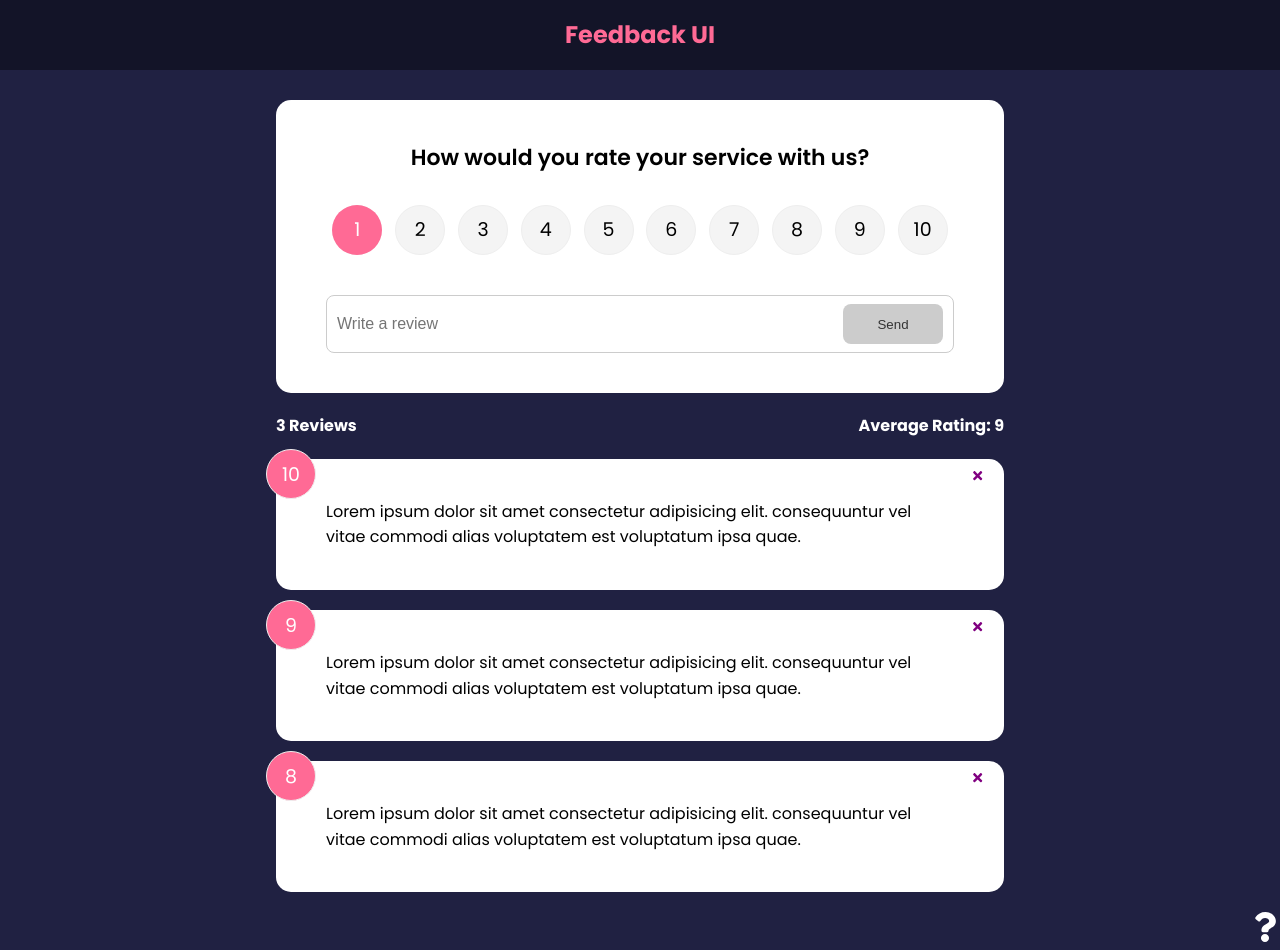
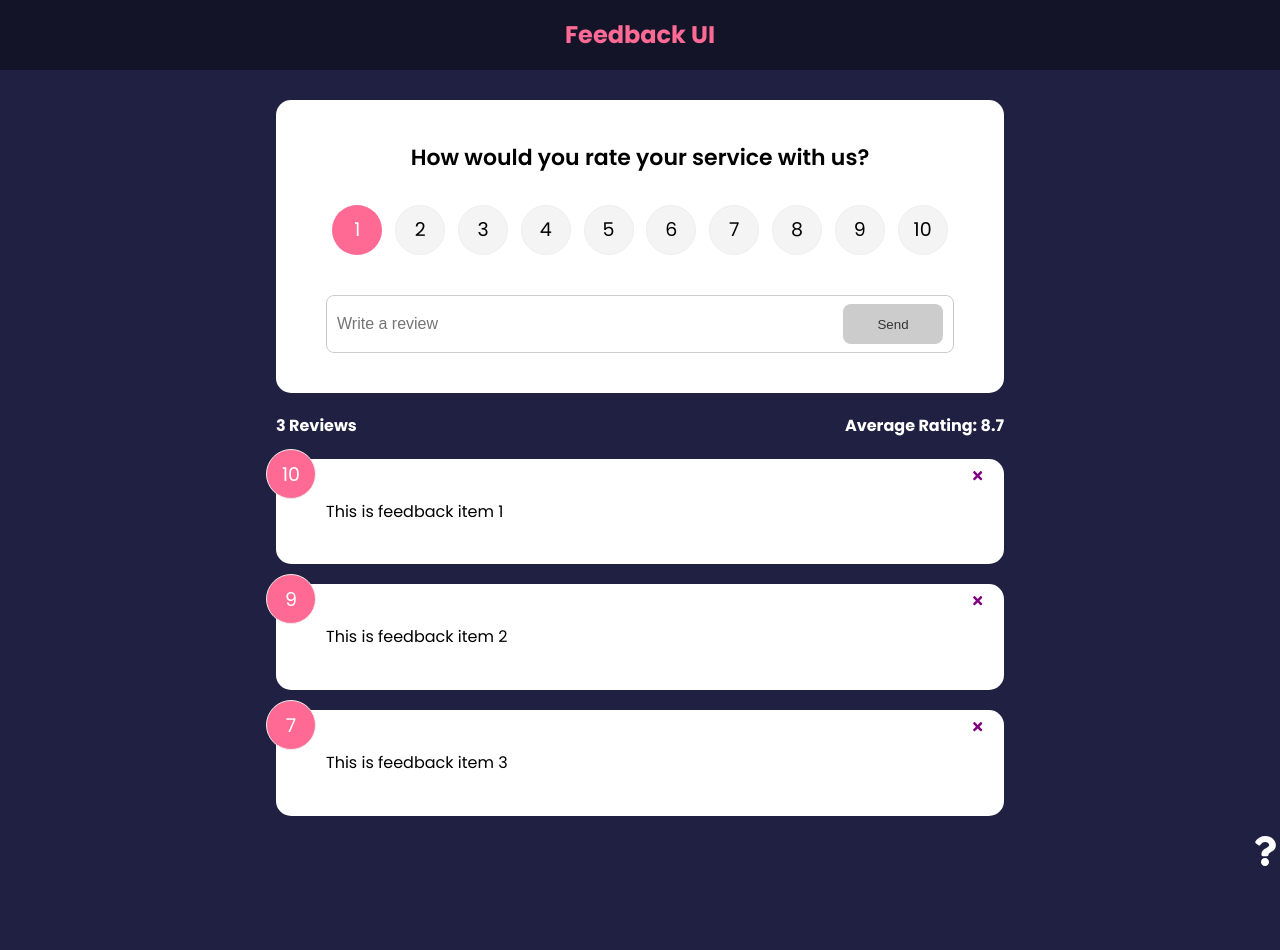
Before and after one commit to thercpery/feedback-app, a React (Create React App) app: page / in a window 1280 px wide. After the commit the page ends 873 px from the top, so only its background shows below. Built offline with nearby package versions, Linux system fonts and the light colour scheme.

Commit message:
moved addFeedback and deleteFeedback to FeedbackContext.js and removed handleAdd and handleDelete props on components.

```diff
--- a/src/App.js
+++ b/src/App.js
@@ -1,29 +1,17 @@
 import React from 'react';
-import { useState } from 'react';
-import { v4 as uuid } from 'uuid';
 import { BrowserRouter as Router, Routes, Route } from 'react-router-dom';
 import Header from './components/Header';
 import FeedbackList from './components/FeedbackList';
 import FeedbackStats from './components/FeedbackStats';
 import FeedbackForm from './components/FeedbackForm';
 import AboutIconLink from './components/AboutIconLink';
-import FeedbackData from './data/FeedbackData';
 import AboutPage from './pages/AboutPage';
+import { FeedbackProvider } from './context/FeedbackContext';
 
 function App() {
-  const [feedback, setFeedback] = useState(FeedbackData);
-  const deleteFeedback = (id) => {
-    if (window.confirm('Are you sure you want to delete?')) {
-      setFeedback(feedback.filter((item) => item.id !== id));
-    }
-  };
-
-  const addFeedback = (newFeedback) => {
-    newFeedback.id = uuid();
-    setFeedback([newFeedback, ...feedback])
-  };
 
 	return (
+    <FeedbackProvider>
       <Router>
         <Header />
         <div className="container">
@@ -33,12 +21,9 @@ function App() {
               path='/'
               element={
                 <>
-                <FeedbackForm handleAdd={addFeedback} />
-                <FeedbackStats feedback={feedback} />
-                <FeedbackList
-                  feedback={feedback}
-                  handleDelete={deleteFeedback}
-                />
+                  <FeedbackForm />
+                  <FeedbackStats />
+                  <FeedbackList />
                 </>
               }>
             </Route>
@@ -47,6 +32,7 @@ function App() {
         </div>
         <AboutIconLink/>
       </Router>
+    </FeedbackProvider>
 	)
 }
 
--- a/src/components/FeedbackForm.jsx
+++ b/src/components/FeedbackForm.jsx
@@ -1,15 +1,16 @@
-import React from 'react';
-import { useState } from 'react';
-import { PropTypes } from 'prop-types';
+import React, { useState, useContext } from 'react';
 import RatingSelect from './RatingSelect';
 import Card from './shared/Card';
 import Button from './shared/Button';
+import { FeedbackContext } from '../context/FeedbackContext';
 
-const FeedbackForm = ({ handleAdd }) => {
+const FeedbackForm = () => {
   const [text, setText] = useState('');
   const [rating, setRating] = useState(10);
   const [btnDisabled, setBtnDisabled] = useState(true);
   const [message, setMessage] = useState('');
+
+  const { addFeedback } = useContext(FeedbackContext);
 
   const handleTextChange = (e) => {
     if (text === '') {
@@ -32,7 +33,7 @@ const FeedbackForm = ({ handleAdd }) => {
         text,
         rating,
       };
-      handleAdd(newFeedback);
+      addFeedback(newFeedback);
 
       setText('');
     }
@@ -57,10 +58,6 @@ const FeedbackForm = ({ handleAdd }) => {
       </form>
     </Card>
   )
-}
-
-FeedbackForm.propTypes = {
-  handleAdd: PropTypes.func,
 };
 
 export default FeedbackForm;
--- a/src/components/FeedbackItem.jsx
+++ b/src/components/FeedbackItem.jsx
@@ -1,14 +1,16 @@
-import React from 'react';
+import React, { useContext } from 'react';
 import { FaTimes } from 'react-icons/fa';
 import { PropTypes } from 'prop-types';
 import Card from './shared/Card';
+import { FeedbackContext } from '../context/FeedbackContext';
 
-const FeedbackItem = ({ item, handleDelete }) => {
+const FeedbackItem = ({ item }) => {
+  const { deleteFeedback } = useContext(FeedbackContext);
   const { id, rating, text } = item;
   return (
     <Card>
       <div className="num-display">{rating}</div>
-      <button onClick={() => handleDelete(id)} className="close">
+      <button onClick={() => deleteFeedback(id)} className="close">
         <FaTimes color='purple' />
       </button>
       <div className="text-display">{text}</div>
@@ -17,8 +19,7 @@ const FeedbackItem = ({ item, handleDelete }) => {
 }
 
 FeedbackItem.propTypes = {
-  item: PropTypes.object.isRequired,
-  handleDelete: PropTypes.func
+  item: PropTypes.object.isRequired
 };
 
 export default FeedbackItem;
--- a/src/components/FeedbackList.jsx
+++ b/src/components/FeedbackList.jsx
@@ -1,9 +1,11 @@
-import React from 'react';
-import { PropTypes } from 'prop-types';
+import React, { useContext } from 'react';
 import { motion, AnimatePresence } from 'framer-motion';
 import FeedbackItem from './FeedbackItem';
+import { FeedbackContext } from '../context/FeedbackContext';
 
-const FeedbackList = ({ feedback, handleDelete }) => {
+const FeedbackList = () => {
+  const { feedback } = useContext(FeedbackContext);
+
   if (!feedback || feedback.length === 0) {
     return <p>No Feedback Yet</p>
   }
@@ -19,9 +21,9 @@ const FeedbackList = ({ feedback, handleDelete }) => {
             exit={{opacity: 0}}
           >
             <FeedbackItem
-            key={item.id}
-            item={item}
-            handleDelete={handleDelete} />
+              key={item.id}
+              item={item}
+             />
           </motion.div>
         ))}
       </AnimatePresence>
@@ -43,15 +45,5 @@ FeedbackList.defaultProps = {
   feedback: [],
 };
 
-FeedbackList.propTypes = {
-  feedback: PropTypes.arrayOf(
-    PropTypes.shape({
-      id: PropTypes.number.isRequired,
-      text: PropTypes.string.isRequired,
-      rating: PropTypes.number.isRequired,
-    }),
-  ),
-  handleDelete: PropTypes.func,
-};
 
 export default FeedbackList;
--- a/src/components/FeedbackStats.jsx
+++ b/src/components/FeedbackStats.jsx
@@ -1,7 +1,8 @@
-import React from 'react';
-import { PropTypes } from 'prop-types';
+import React, { useContext } from 'react';
+import { FeedbackContext } from '../context/FeedbackContext';
 
-const FeedbackStats = ({ feedback }) => {
+const FeedbackStats = () => {
+  const { feedback } = useContext(FeedbackContext);
   // Calculate ratings avg
   let average = feedback.reduce((acc, cur) => {
     return acc + cur.rating
@@ -17,14 +18,14 @@ const FeedbackStats = ({ feedback }) => {
   );
 }
 
-FeedbackStats.propTypes = {
-  feedback: PropTypes.arrayOf(
-    PropTypes.shape({
-      id: PropTypes.number.isRequired,
-      text: PropTypes.string.isRequired,
-      rating: PropTypes.number.isRequired,
-    }),
-  ),
-}
+// FeedbackStats.propTypes = {
+//   feedback: PropTypes.arrayOf(
+//     PropTypes.shape({
+//       id: PropTypes.number.isRequired,
+//       text: PropTypes.string.isRequired,
+//       rating: PropTypes.number.isRequired,
+//     }),
+//   ),
+// }
 
 export default FeedbackStats;
--- /dev/null
+++ b/src/context/FeedbackContext.js
@@ -0,0 +1,52 @@
+import React, { createContext, useState } from 'react';
+import { v4 as uuid } from 'uuid';
+import { PropTypes } from 'prop-types';
+
+export const FeedbackContext = createContext();
+
+export const FeedbackProvider = ({ children }) => {
+  const [feedback, setFeedback] = useState([
+    {
+      id: 1,
+      text: 'This is feedback item 1',
+      rating: 10,
+    },
+    {
+      id: 2,
+      text: 'This is feedback item 2',
+      rating: 9,
+    },
+    {
+      id: 3,
+      text: 'This is feedback item 3',
+      rating: 7,
+    },
+  ]);
+
+  const addFeedback = (newFeedback) => {
+    newFeedback.id = uuid();
+    setFeedback([newFeedback, ...feedback])
+  };
+
+  const deleteFeedback = (id) => {
+    if (window.confirm('Are you sure you want to delete?')) {
+      setFeedback(feedback.filter((item) => item.id !== id));
+    }
+  };
+
+  return (
+    <FeedbackContext.Provider
+      value={{
+        feedback,
+        deleteFeedback,
+        addFeedback,
+      }}
+    >
+      {children}
+    </FeedbackContext.Provider>
+  );
+};
+
+FeedbackProvider.propTypes = {
+  children: PropTypes.node.isRequired,
+};
```
Lines whose indentation alone changed are shown as unchanged.
